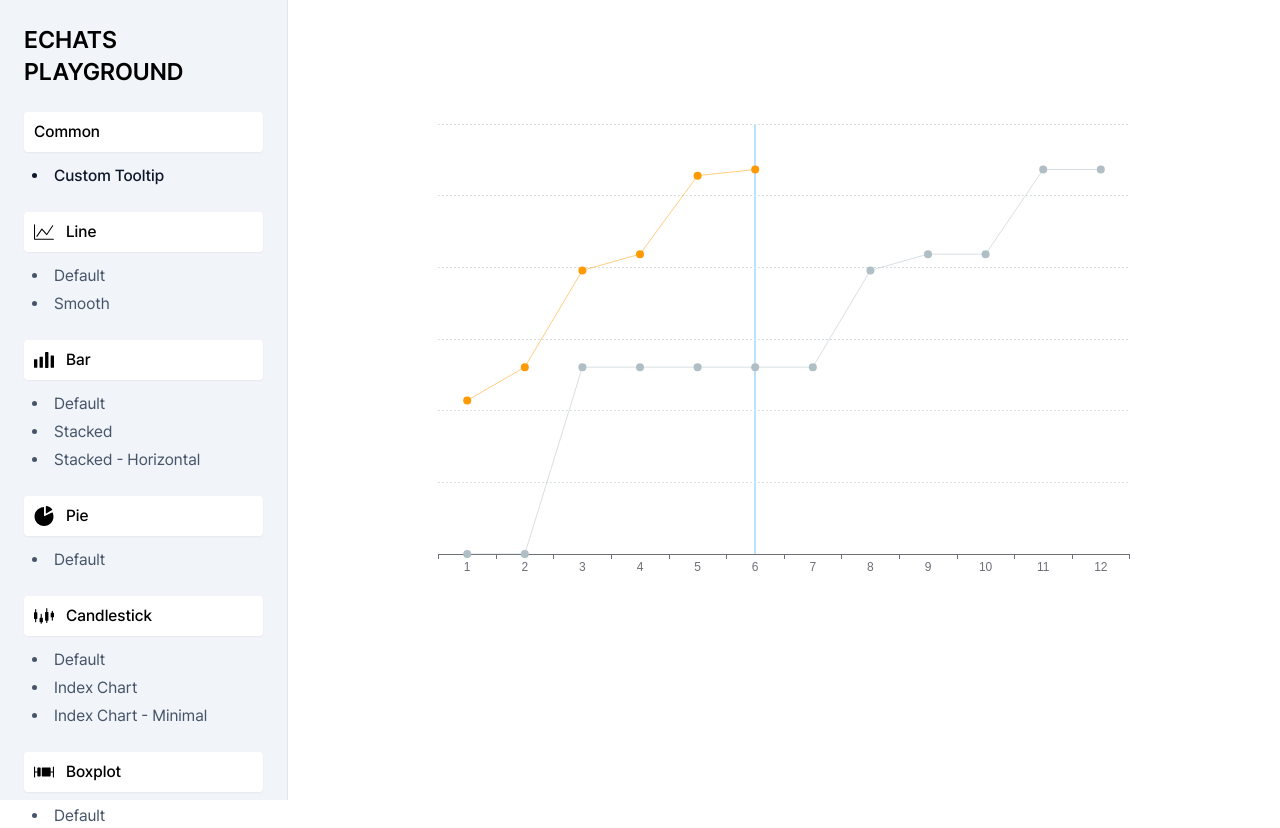
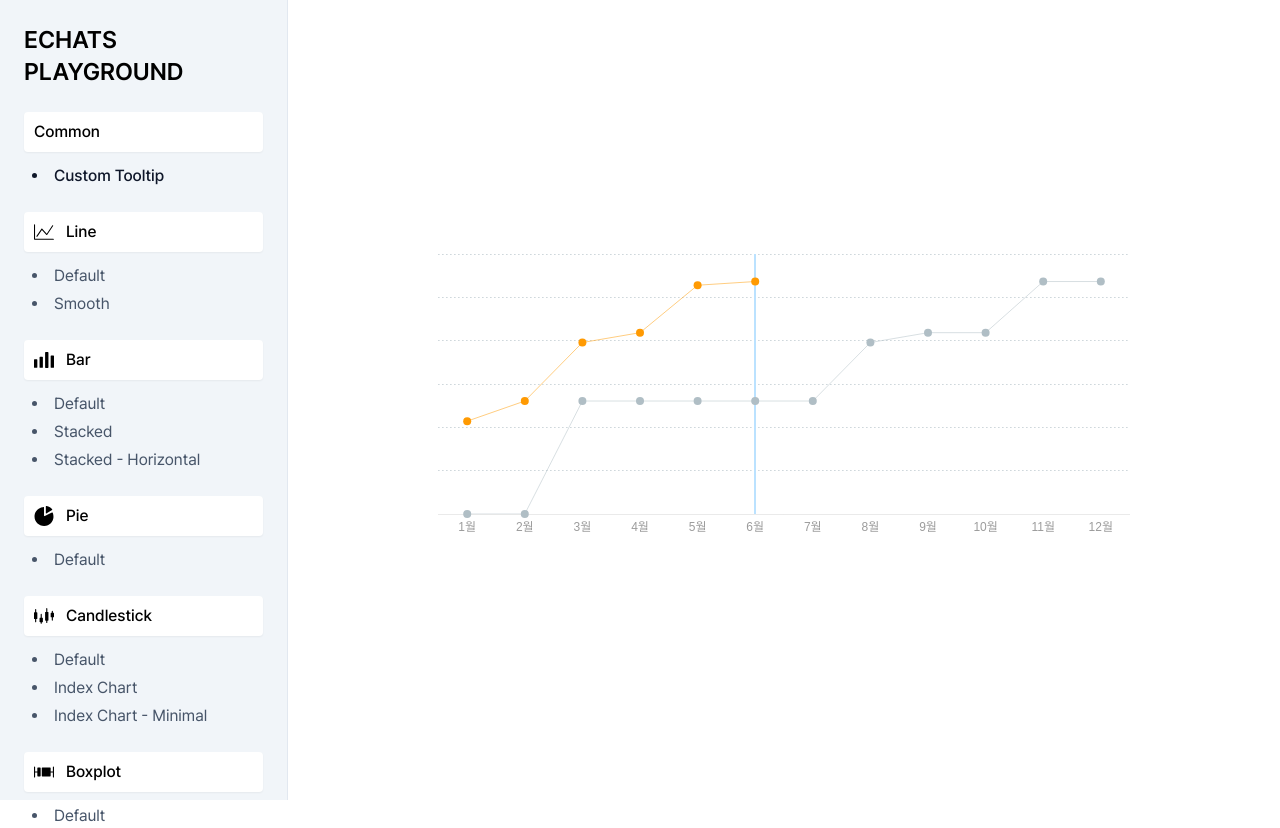
Before and after one commit to PerlPark/echart-playground, a Next.js app: page /common/custom-tooltip in a window 1280 px wide. Built offline with nearby package versions, Linux system fonts and the light colour scheme.

Commit message:
mod: modify LineDatasetChart

```diff
--- a/src/app/common/custom-tooltip/page.tsx
+++ b/src/app/common/custom-tooltip/page.tsx
@@ -42,70 +42,21 @@ export default function CustomTooltip() {
           const arrow = rate > 0 ? '▲' : rate === 0 ? '-' : '▼';
           const diff = thisYearRevenue - lastYearRevenue;
 
-          let message = `지난해 ${month}월 총 매출<br/>${lastYearRevenue.toLocaleString(
+          let message = `지난해 ${month}월 총 매출<br/><strong style="font-weight:600;color:#02FF9A">${lastYearRevenue.toLocaleString(
             'ko-KR'
-          )}원`;
+          )}원</strong>`;
 
           if (obj.length > 1) {
             message =
-              `올해 ${month}월 총 매출<br/>${thisYearRevenue.toLocaleString(
+              `올해 ${month}월 총 매출<br/><strong style="font-weight:600;color:#02FF9A">${thisYearRevenue.toLocaleString(
                 'ko-KR'
-              )}원<br/>${arrow}${diff.toLocaleString('ko-KR')}원 ${rate.toFixed(
-                1
-              )}%<br/><br/>` + message;
+              )}원</strong><br/><strong style="font-weight:600;color:#FF3B30">${arrow}${diff.toLocaleString(
+                'ko-KR'
+              )}원 ${rate.toFixed(1)}%</strong><br/><br/>` + message;
           }
 
           return message;
         })}
-        data={[
-          {
-            type: 'line',
-            datasetIndex: 1,
-            symbol: 'circle',
-            symbolSize: 8,
-            color: '#B0BEC5',
-            encode: {
-              x: 'month',
-              y: 'monthlyRevenue',
-              tooltip: 'monthlyRevenue',
-            },
-            lineStyle: {
-              width: 0.5,
-            },
-            zlevel: 1,
-          },
-          {
-            type: 'line',
-            color: '#FF9A02',
-            datasetIndex: 2,
-            symbol: 'circle',
-            symbolSize: 8,
-            encode: {
-              x: 'month',
-              y: 'monthlyRevenue',
-              tooltip: 'monthlyRevenue',
-            },
-            markLine: {
-              silent: true,
-              symbol: ['none', 'none'],
-              label: { show: false },
-              data: [
-                {
-                  xAxis: 'max',
-                },
-              ],
-              lineStyle: {
-                width: 2,
-                type: 'solid',
-                color: '#BBE2FF',
-              },
-            },
-            lineStyle: {
-              width: 0.5,
-            },
-            zlevel: 1,
-          },
-        ]}
       />
     </div>
   );
--- a/src/components/LineDatasetChart.tsx
+++ b/src/components/LineDatasetChart.tsx
@@ -2,7 +2,7 @@
 
 import type Data from '@/types/eharts/data';
 import * as echarts from 'echarts';
-import { useEffect, useMemo, useRef } from 'react';
+import { useEffect, useMemo, useRef, useState } from 'react';
 
 type Props = {
   data?: Data[];
@@ -17,8 +17,25 @@ const LineDatasetChart = ({ data, dataset, tooltip }: Props) => {
   // --------------
   const chartOption = useMemo(
     () => ({
+      ...({ dataset } || []),
+      grid: {
+        top: 190,
+        height: 260,
+      },
       xAxis: {
         type: 'category',
+        axisLine: {
+          lineStyle: {
+            color: '#EAEAEA',
+          },
+        },
+        axisTick: {
+          show: false,
+        },
+        axisLabel: {
+          formatter: '{value}월',
+          color: '#9C9C9C',
+        },
       },
       tooltip: tooltip ?? { trigger: 'axis' },
       yAxis: {
@@ -33,15 +50,134 @@ const LineDatasetChart = ({ data, dataset, tooltip }: Props) => {
           },
         },
       },
-      series: [...(data || [])],
-      ...({ dataset } || []),
+      series: [
+        {
+          type: 'line',
+          datasetIndex: 1,
+          symbol: 'circle',
+          symbolSize: 8,
+          itemStyle: {
+            color: '#B0BEC5',
+          },
+          lineStyle: {
+            width: 0.5,
+            color: '#B0BEC5',
+          },
+          emphasis: {
+            itemStyle: {
+              color: '#B0BEC5',
+            },
+            lineStyle: {
+              color: '#F1F1F1',
+            },
+          },
+          encode: {
+            x: 'month',
+            y: 'monthlyRevenue',
+            tooltip: 'monthlyRevenue',
+          },
+          zlevel: 1,
+        },
+        {
+          type: 'line',
+          itemStyle: {
+            color: '#FF9A02',
+          },
+          lineStyle: {
+            width: 0.5,
+            color: '#FF9A02',
+          },
+          emphasis: {
+            itemStyle: {
+              color: '#FF9A02',
+            },
+            lineStyle: {
+              color: '#F1F1F1',
+            },
+          },
+          datasetIndex: 2,
+          symbol: 'circle',
+          symbolSize: 8,
+          encode: {
+            x: 'month',
+            y: 'monthlyRevenue',
+            tooltip: 'monthlyRevenue',
+          },
+          markLine: {
+            silent: true,
+            symbol: ['none', 'none'],
+            label: { show: false },
+            data: [
+              {
+                xAxis: 'max',
+              },
+            ],
+            lineStyle: {
+              width: 2,
+              type: 'solid',
+              color: '#BBE2FF',
+            },
+          },
+          zlevel: 1,
+        },
+      ],
     }),
-    [data, dataset, tooltip]
+    [dataset, tooltip]
   );
 
   useEffect(() => {
     if (chartRef.current) {
       echartRef.current = echarts.init(chartRef.current);
+      echartRef.current.on('highlight', function (params) {
+        echartRef.current?.setOption(
+          {
+            series: [
+              {
+                itemStyle: {
+                  color: '#F1F1F1',
+                },
+                lineStyle: {
+                  color: '#F1F1F1',
+                },
+              },
+              {
+                itemStyle: {
+                  color: '#F1F1F1',
+                },
+                lineStyle: {
+                  color: '#F1F1F1',
+                },
+              },
+            ],
+          },
+          false
+        );
+      });
+      echartRef.current.on('downplay', function (params) {
+        echartRef.current?.setOption(
+          {
+            series: [
+              {
+                itemStyle: {
+                  color: '#B0BEC5',
+                },
+                lineStyle: {
+                  color: '#B0BEC5',
+                },
+              },
+              {
+                itemStyle: {
+                  color: '#FF9A02',
+                },
+                lineStyle: {
+                  color: '#FF9A02',
+                },
+              },
+            ],
+          },
+          false
+        );
+      });
     }
   }, []);
 
```
